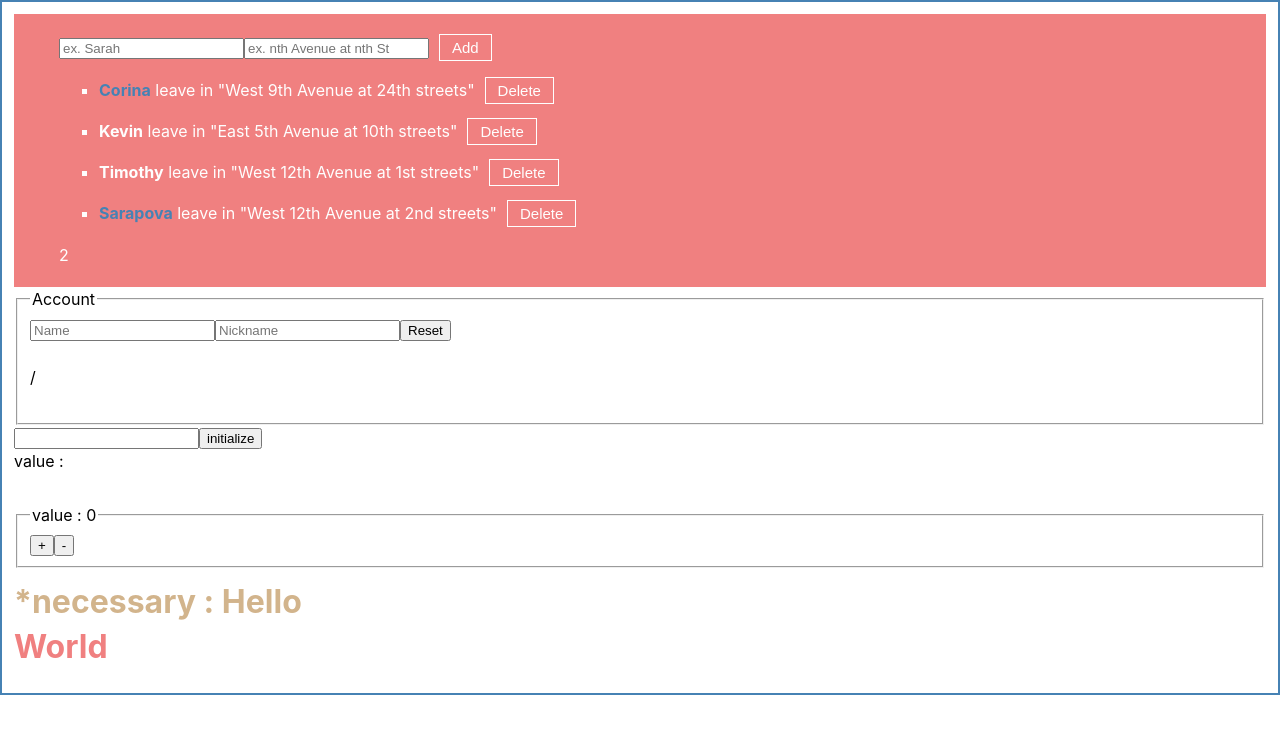
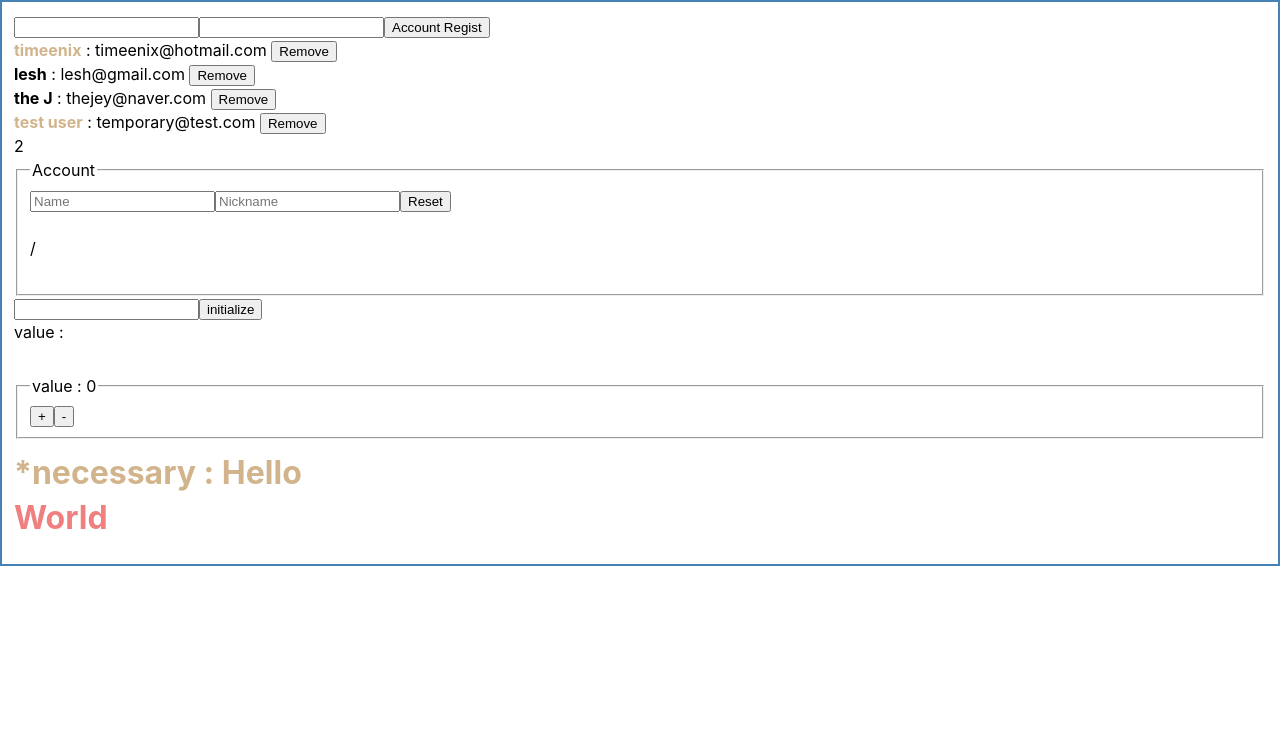
Before and after one commit to croishz/react-tutorial, a React (Create React App) app in the folder begin-react/: page / in a window 1280 px wide. Shown: the top 734 px of the page. Built offline with nearby package versions, Linux system fonts and the light colour scheme.

Commit message:
custom hook : usestate

```diff
--- a/begin-react/src/App.js
+++ b/begin-react/src/App.js
@@ -267,7 +267,7 @@ function App() {
 	// 	<Hello name={a.name} color={a.color}/>
 	// })
 
-	const useHooks = "useState_like_useReducer";
+	const useHooks = "useReducer";
 	let renderList = null;
 
 	if(useHooks === "useReducer"){
--- a/begin-react/src/component/CompositionList.js
+++ b/begin-react/src/component/CompositionList.js
@@ -1,5 +1,5 @@
 import React, {useReducer, useCallback, useMemo, useRef} from 'react';
-
+import {useInputs, useInputsByReduce} from './useInputs';
 
 // presentation
 function List({param ,  removeAction, toggleAction}){
@@ -26,10 +26,10 @@ function CreateList({user, email, changeAction, createAction}){
 
 // state
 const initialState = {
-	formValue : {
-		user : '',
-		email : '',
-	},
+	// formValue : {
+	// 	user : '',
+	// 	email : '',
+	// },
 	accounts : [
 		{
 			id : 1,
@@ -61,29 +61,30 @@ const initialState = {
 function reducer(state, action){
 	// console.log(action);	// useReducer의 첫번째 인자는 dispatch()가 보낸 parameter를 두번째 인자로 받음.
 	switch(action.type){
-		case "CHNAGE_ACCOUNT" :
-			return({
-				...state,
-				formValue : {
-					...state.formValue,
-					[action.name] : action.value
-				}
-			});
+		// case "CHNAGE_ACCOUNT" :
+		// 	return({
+		// 		...state,
+		// 		formValue : {
+		// 			...state.formValue,
+		// 			[action.name] : action.value
+		// 		}
+		// 	});
 
 		case "CREATE_ACCOUNT" :
 			// let [arr1, arr2, ...rest] = action.newAccounts;	새 배열을 참조, 전달받아 사용하나 기존 값을 사용하나 동일. state parameter 자체가 변경값이라서 어느 쪽이든 결과값은 같다.
 			// let [arr1, arr2, ...rest] = initialState.accounts; state로 관리되기 이전의 초기값으로 다루므로 length 변화없이 push되는 action.account만 계속 바뀐다.
-			let [arr1, arr2, ...rest] = state.accounts;
+			// let [arr1, arr2, ...rest] = state.accounts;
 			return({
-				formValue : initialState.formValue,
+				...state,
+				// formValue : initialState.formValue,
 				// accounts : state.accounts.concat(action.account)	// composite
-				// accounts : [										// first, last insert
-				// 	action.account,
-				// 	...state.accounts,
+				accounts : [										// first, last insert
+					action.account,
+					...state.accounts,
+				]
+				// accounts : [										// any position
+				// 	arr1, arr2, action.account, ...rest
 				// ]
-				accounts : [										// any position
-					arr1, arr2, action.account, ...rest
-				]
 			});
 
 		case "REMOVE_ACCOUNT" :
@@ -103,25 +104,30 @@ function reducer(state, action){
 			});
 
 		default :
-			return state;
+			throw new Error("non specification action");
 	}
 }
 
 // container
 function CompositionList(){
 	const [state, dispatch] = useReducer(reducer, initialState);
-	const {formValue, accounts} = state;
-	const {user, email} = formValue;
+	const {accounts} = state;
+	// const {user, email} = formValue;
+	const [form, onChange, onReset] = useInputs({
+		user : '',
+		email : '',
+	});
+	const {user, email} = form;
 	const nextId = useRef(accounts.length + 1);
 
-	const onChange = useCallback((event) => {
-		const {name, value} = event.target;
-		dispatch({
-			type : "CHNAGE_ACCOUNT",
-			name,
-			value,
-		})
-	}, []);
+	// const onChange = useCallback((event) => {
+	// 	const {name, value} = event.target;
+	// 	dispatch({
+	// 		type : "CHNAGE_ACCOUNT",
+	// 		name,
+	// 		value,
+	// 	})
+	// }, []);
 
 	const onCreate = useCallback(()=>{
 		dispatch({
@@ -136,7 +142,8 @@ function CompositionList(){
 			}
 		});
 		nextId.current += 1;
-	},[user, email, accounts]);
+		onReset();
+	},[user, email, accounts, onReset]);
 
 	const onRemove = useCallback( id => {
 		dispatch({
--- /dev/null
+++ b/begin-react/src/component/useInputs.js
@@ -0,0 +1,68 @@
+import {useState, useReducer, useCallback} from 'react';
+
+// useState
+function useInputs(initValue){
+	const [form, setform] = useState(initValue);
+	const onChange = useCallback((event)=>{
+		const {name, value} = event.target;
+		setform({
+			...form,
+			[name] : value
+		});
+	}, [form]);
+	const onReset = useCallback(()=>{
+		setform(initValue)
+	}, [initValue])
+ 	return(
+		[form, onChange, onReset]
+	);
+}
+
+// useReducer
+function reducer(state, action){
+	switch(action.type){
+		case "CHNAGE_VALUE" :
+			return ({
+				...state,
+				[action.name] : [action.value]
+			});
+		case "RESET_VALUE" :
+			return ({
+				...action.init
+			});
+		default :
+			throw new Error("non specification action");
+	}
+}
+
+function useInputsByReduce(init){
+	const [form, dispatch] = useReducer(reducer, init);
+	const onChange = useCallback(event=>{
+		console.log("reducer change");
+		const {name, value} = event.target;
+		dispatch({
+			type : "CHNAGE_VALUE",
+			name,
+			value
+		});
+	}, []);
+	const onReset = useCallback(()=>{
+		console.log("reducer reset");
+		dispatch({
+			type : "RESET_VALUE",
+			init
+		})
+	},[init]);
+	const onRefresh = useCallback((event)=>{
+		const {name, value} = event.target;
+		dispatch({
+			type : "EMPTY_VALUE",
+			name : '',
+			value : ''
+		})
+	},[]);
+
+	return [form, onChange, onReset, onRefresh];
+}
+
+export {useInputs, useInputsByReduce};
```
